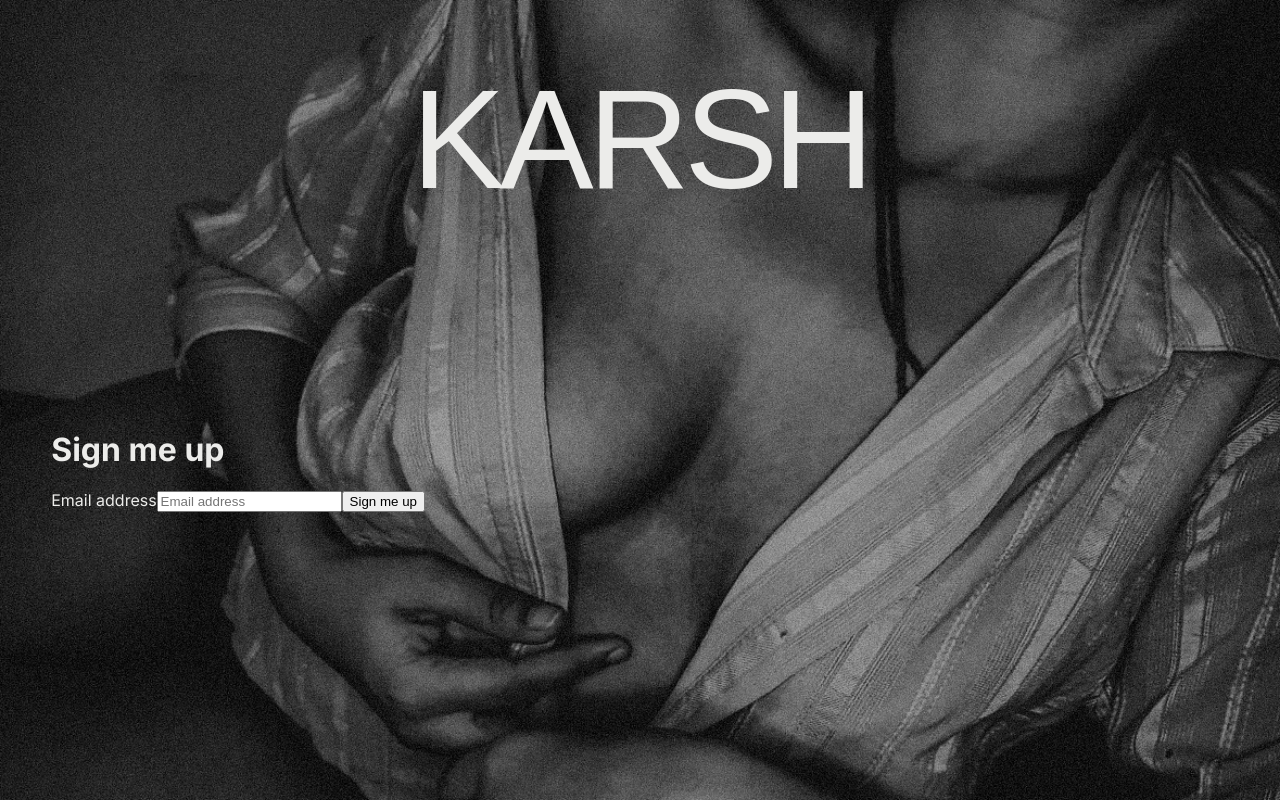
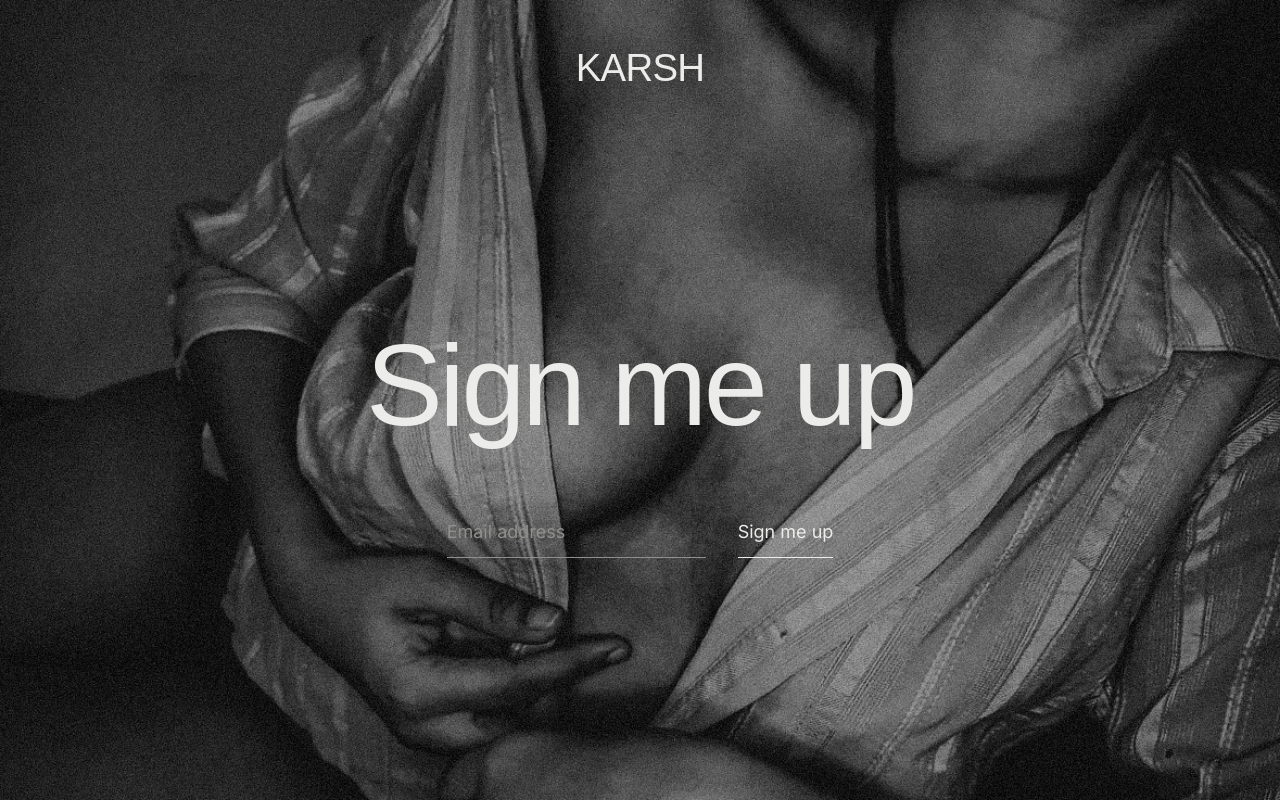
Before and after one commit to jxynip/karsh-website, a Next.js app: page /signup in a window 1280 px wide. Built offline with nearby package versions, Linux system fonts and the light colour scheme; a web font is replaced by a local one.

Commit message:
content change

```diff
--- a/app/globals.css
+++ b/app/globals.css
@@ -1,8 +1,9 @@
+/* ---------- Tokens ---------- */
 :root {
   --ink: #000;
   --text: #ececea;
   --muted: #8f8f8b;
-  --overlay: rgba(0, 0, 0, 0.35);
+  --overlay: rgba(0, 0, 0, 0.35); /* only overlay on the page: keeps text legible */
 
   --gutter: clamp(1.25rem, 4vw, 3.5rem);
   --space-m: clamp(3rem, 8vw, 7rem);
@@ -12,22 +13,35 @@
   --sans: var(--font-sans), system-ui, -apple-system, "Segoe UI", Roboto, sans-serif;
 }
 
-* {
+/* ---------- Reset ---------- */
+*,
+*::before,
+*::after {
   box-sizing: border-box;
+  margin: 0;
+  padding: 0;
 }
 
 html {
+  color-scheme: dark;
+  -webkit-text-size-adjust: 100%;
   background: var(--ink);
 }
 
 body {
   min-height: 100svh;
-  margin: 0;
-  background: var(--ink);
+  background: transparent;
   color: var(--text);
   font-family: var(--sans);
+  font-size: 1rem;
+  line-height: 1.5;
   -webkit-font-smoothing: antialiased;
   text-rendering: optimizeLegibility;
+}
+
+img {
+  display: block;
+  max-width: 100%;
 }
 
 a {
@@ -35,17 +49,26 @@ a {
   text-decoration: none;
 }
 
-img {
-  display: block;
+:focus-visible {
+  outline: 1px solid var(--text);
+  outline-offset: 4px;
 }
 
-/* Background */
+.visually-hidden {
+  position: absolute;
+  width: 1px;
+  height: 1px;
+  overflow: hidden;
+  clip-path: inset(50%);
+  white-space: nowrap;
+}
 
+/* ---------- Background ---------- */
 .backdrop {
   position: fixed;
   inset: 0;
   z-index: 0;
-  background: var(--ink);
+  background: transparent;
   pointer-events: none;
 }
 
@@ -60,206 +83,305 @@ img {
   background: var(--overlay);
 }
 
-/* Page */
-
+/* ---------- Page frame ---------- */
 .page {
   position: relative;
   z-index: 1;
-
   min-height: 100svh;
   display: flex;
   flex-direction: column;
-
   padding-inline: var(--gutter);
 }
 
-/* Header */
-
+/* ---------- Header ---------- */
 .masthead {
-  padding-top: clamp(2rem, 5vw, 4rem);
-  padding-bottom: var(--space-m);
+  padding-top: var(--gutter);
   text-align: center;
 }
 
 .wordmark {
-  margin: 0;
-
+  display: inline-block;
   font-family: var(--display);
-  font-size: clamp(3rem, 11vw, 9rem);
   font-weight: 400;
+  font-size: clamp(3.25rem, 10vw, 10rem);
   line-height: 0.9;
-  letter-spacing: -0.04em;
+  letter-spacing: -0.02em;
 }
 
-/* Image links */
+.wordmark-small {
+  font-size: clamp(1.5rem, 3vw, 2.5rem);
+}
 
+/* ---------- Three image links ---------- */
 .plates {
-  display: flex;
-  flex-direction: column;
-  gap: clamp(3rem, 8vw, 8rem);
-
-  margin-bottom: var(--space-l);
+  display: grid;
+  grid-template-columns: 1fr;
+  row-gap: var(--space-m);
+  margin-top: var(--space-l);
 }
 
 .plate {
   position: relative;
+  display: block;
   overflow: hidden;
   background: #0c0c0c;
 }
 
 .plate img {
-  width: 100%;
-  height: auto;
   object-fit: cover;
   opacity: 0.88;
+  transition: opacity 0.4s ease;
 }
 
-/* Mobile image positioning */
-
-.plate:nth-child(1) {
-  width: 100%;
+.plate:hover img,
+.plate:focus-visible img {
+  opacity: 1;
 }
 
-.plate:nth-child(2) {
-  width: 72%;
-  margin-left: auto;
+/* Mobile: full width, then narrower and pushed right, for rhythm */
+.plate-1 {
+  aspect-ratio: 4 / 5;
 }
 
-.plate:nth-child(3) {
+.plate-2 {
+  aspect-ratio: 1 / 1;
+  width: 72%;
+  justify-self: end;
+}
+
+.plate-3 {
+  aspect-ratio: 4 / 5;
   width: 88%;
 }
 
-/* Films */
-
+/* ---------- Two videos ---------- */
 .films {
-  display: flex;
-  flex-direction: column;
-  gap: clamp(3rem, 8vw, 8rem);
-
-  margin-bottom: var(--space-l);
-}
-
-.film-slot {
-  width: 100%;
+  display: grid;
+  grid-template-columns: 1fr;
+  row-gap: var(--space-m);
+  margin-top: var(--space-l);
 }
 
 .film {
   position: relative;
-  overflow: hidden;
+  aspect-ratio: 16 / 9;
   background: #0c0c0c;
 }
 
-.film-label {
-  background: var(--ink);
+.film iframe,
+.film-poster {
+  position: absolute;
+  inset: 0;
+  width: 100%;
+  height: 100%;
+  border: 0;
 }
 
-/* Statement */
+.film-poster {
+  display: block;
+  background: none;
+  color: inherit;
+  font: inherit;
+  cursor: pointer;
+  overflow: hidden;
+}
 
+.film-poster img {
+  object-fit: cover;
+}
+
+.film-label {
+  position: absolute;
+  left: 0;
+  bottom: 0;
+  padding: 0.5rem 0.9rem;
+  background: var(--ink);
+  font-size: 0.8125rem;
+  letter-spacing: 0.02em;
+}
+
+/* ---------- Statement ---------- */
 .statement {
-  margin: var(--space-l) auto;
-
+  display: flex;
+  align-items: center;
+  min-height: 100svh;
+  margin-top: var(--space-m);
   text-align: center;
 }
 
 .statement p {
-  max-width: 40rem;
-  margin: 0 auto;
-
-  font-size: clamp(1.1rem, 2vw, 1.5rem);
-  line-height: 1.4;
+  width: 100%;
+  font-family: var(--display);
+  font-weight: 400;
+  font-size: clamp(2.5rem, 11.5vw, 13rem);
+  line-height: 0.98;
+  letter-spacing: -0.03em;
+  text-wrap: balance;
 }
 
-/* Footer */
-
+/* ---------- Footer ---------- */
 .footer {
+  display: flex;
+  flex-wrap: wrap;
+  justify-content: center;
+  align-items: baseline;
+  gap: 1.25rem 3rem;
   margin-top: auto;
-  padding-top: var(--space-m);
-  padding-bottom: clamp(2rem, 5vw, 4rem);
-
+  padding-block: var(--space-m) clamp(1.25rem, 3vw, 2.5rem);
+  font-size: 0.875rem;
+  color: var(--muted);
   text-align: center;
 }
 
-.footer nav ul {
+.footer ul {
   display: flex;
   flex-wrap: wrap;
   justify-content: center;
-
-  gap: 0.75rem 1.5rem;
-
-  margin: 0;
-  padding: 0;
-
+  gap: 0.5rem 1.75rem;
   list-style: none;
 }
 
-.footer nav a,
-.footer-signup {
-  font-size: 0.85rem;
-  line-height: 1.4;
+.footer a {
+  transition: color 0.2s ease;
+}
+
+.footer a:hover,
+.footer a:focus-visible {
+  color: var(--text);
+  text-decoration: underline;
+  text-underline-offset: 0.3em;
 }
 
 .footer-signup {
-  display: block;
-  margin-top: 1.5rem;
+  color: var(--text);
 }
 
-/* Hover */
-
-.footer nav a:hover,
-.footer-signup:hover {
-  opacity: 0.6;
+/* ---------- Signup view ---------- */
+.signup-page {
+  flex: 1;
+  display: flex;
+  flex-direction: column;
+  justify-content: center;
+  padding-block: var(--space-m);
+  text-align: center;
 }
 
-/* Desktop */
+.signup-title {
+  font-family: var(--display);
+  font-weight: 400;
+  font-size: clamp(2.5rem, 9vw, 8rem);
+  line-height: 0.98;
+  letter-spacing: -0.03em;
+}
 
+.signup {
+  display: flex;
+  flex-wrap: wrap;
+  align-items: flex-end;
+  justify-content: center;
+  gap: 1.25rem 2rem;
+  max-width: 42rem;
+  margin-top: clamp(2rem, 5vw, 4rem);
+  margin-inline: auto;
+}
+
+.signup input {
+  flex: 1 1 16rem;
+  min-width: 0;
+  padding: 0.75rem 0;
+  border: 0;
+  border-bottom: 1px solid var(--muted);
+  border-radius: 0;
+  background: transparent;
+  color: var(--text);
+  font: inherit;
+  font-size: 1.125rem; /* 16px+ stops iOS zooming on focus */
+  appearance: none;
+  outline: none;
+}
+
+.signup input::placeholder {
+  color: var(--muted);
+}
+
+.signup input:focus {
+  border-bottom-color: var(--text);
+  box-shadow: 0 1px 0 var(--text);
+}
+
+.signup button {
+  padding: 0.75rem 0;
+  border: 0;
+  border-bottom: 1px solid var(--text);
+  border-radius: 0;
+  background: none;
+  color: var(--text);
+  font: inherit;
+  font-size: 1.125rem;
+  cursor: pointer;
+}
+
+.signup button:disabled {
+  color: var(--muted);
+  border-bottom-color: var(--muted);
+  cursor: default;
+}
+
+.signup-message {
+  flex-basis: 100%;
+  font-size: 1.125rem;
+}
+
+.signup-error {
+  color: var(--muted);
+}
+
+/* ---------- Desktop ---------- */
 @media (min-width: 800px) {
-  .masthead {
-    padding-top: clamp(3rem, 6vw, 6rem);
-    padding-bottom: var(--space-l);
+  .plates,
+  .films {
+    grid-template-columns: repeat(12, 1fr);
+    column-gap: var(--gutter);
   }
 
-  .plates {
-    display: grid;
-    grid-template-columns: repeat(12, 1fr);
-    align-items: start;
-    gap: 0;
+  /* Staggered plates: large left, smaller right and lower, wide third offset */
+  .plate-1 {
+    grid-column: 1 / span 7;
+    grid-row: 1;
+    width: auto;
+    aspect-ratio: 1 / 1;
   }
 
-  .plate:nth-child(1) {
-    grid-column: 1 / 8;
-    width: 100%;
+  .plate-2 {
+    grid-column: 9 / span 4;
+    grid-row: 1;
+    align-self: end;
+    justify-self: stretch;
+    width: auto;
+    aspect-ratio: 4 / 5;
   }
 
-  .plate:nth-child(2) {
-    grid-column: 8 / 12;
-    width: 100%;
-    margin-top: 12vw;
-    margin-left: 0;
+  .plate-3 {
+    grid-column: 4 / span 7;
+    grid-row: 2;
+    width: auto;
+    aspect-ratio: 3 / 2;
   }
 
-  .plate:nth-child(3) {
-    grid-column: 3 / 10;
-    width: 100%;
-    margin-top: 10vw;
-  }
-
-  .films {
-    display: grid;
-    grid-template-columns: repeat(12, 1fr);
-    gap: 0;
-  }
-
+  /* Videos: first sits left, second sits right */
   .film-slot-1 {
-    grid-column: 2 / 8;
+    grid-column: 1 / span 9;
   }
 
   .film-slot-2 {
-    grid-column: 6 / 12;
-    margin-top: 12vw;
-  }
-
-  .statement {
-    margin-top: var(--space-l);
-    margin-bottom: var(--space-l);
+    grid-column: 4 / -1;
   }
 }
+
+@media (prefers-reduced-motion: reduce) {
+  *,
+  *::before,
+  *::after {
+    transition: none !important;
+  }
+}
--- a/content/site.ts
+++ b/content/site.ts
@@ -71,16 +71,16 @@ export const site: Site = {
   ],
 
   youtube: [
-    "https://www.youtube.com/watch?v=REPLACE_ME",
-    "https://www.youtube.com/watch?v=REPLACE_ME",
+    "https://youtu.be/0jCuoZEDyWA?si=A1HFyqYTwpeBAvJ6",
+    "https://youtu.be/981iCRn0reI?si=hxqNE4XWmOCwjnOdE",
   ],
 
   socials: {
-    instagram: "https://www.instagram.com/",
-    twitter: "https://twitter.com/",
-    youtube: "https://www.youtube.com/",
-    appleMusic: "https://music.apple.com/",
-    spotify: "https://open.spotify.com/",
+    instagram: "https://www.instagram.com/thisiskarsh",
+    X : "https://x.com/realkarsh",
+    youtube: "https://www.youtube.com/channel/UCzudK-pViwmXgo6UpklnpPA",
+    appleMusic: "https://music.apple.com/ca/artist/karsh/1731261159",
+    spotify: "https://open.spotify.com/artist/3fidvDtvX2WuhSI8l29LQ1?si=iu5a-hdeSaG0oYCi-Muudw",
   },
 
   newsletter: {
```
